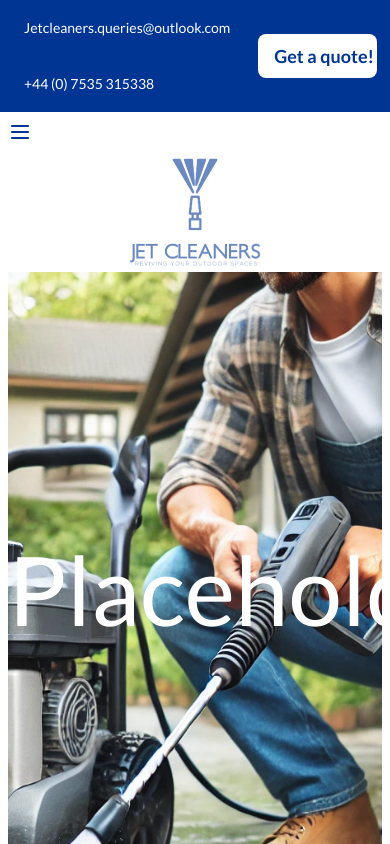
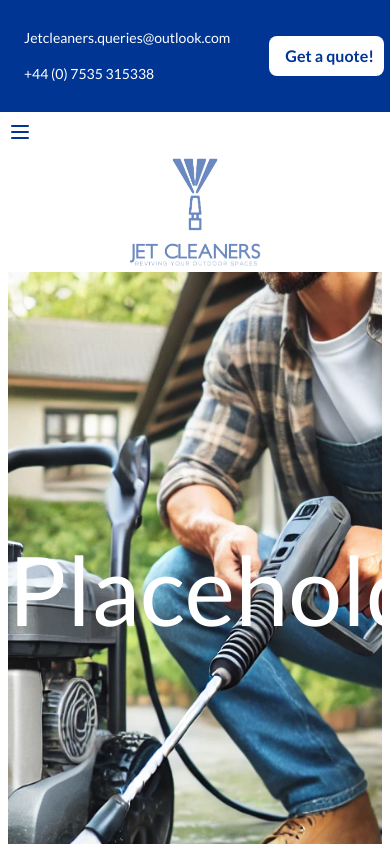
Before and after one commit to TheVagabondSam/JetCleanersWebsite, a Next.js app: page / in a window 390 px wide. Shown: the top 844 px of the page. Built offline with nearby package versions, Linux system fonts and the light colour scheme.

Commit message:
Fix:Header Changes, Responsive

```diff
--- a/src/app/components/header.tsx
+++ b/src/app/components/header.tsx
@@ -1,5 +1,5 @@
 'use client';
-import { useState } from "react";
+import React, { useState } from 'react'
 import Image from "next/image";
 import { ItemMenu } from "./ItemMenu";
 import Logo from "/public/assets/whitelogo.png"
@@ -13,25 +13,25 @@ export function Header() {
 
     return (
         <>
-        <header className="flex w-full h-[112px] min-w-[100%]  items-center min-h[56px] md:h-[56px] bg-logo-blue">
+        <header className="flex w-full h-[112px] items-center min-h[4rem] md:h-[4rem] bg-logo-blue">
             <div className="w-full flex items-center text-center justify-center h-full">
-                <ul className="text-nowrap sm:flex flex-grow md:justify-center items-center text-center w-[100%] h-[100%] text-sm sm:text-lg px-2">
-                        <li className="flex h-[56px] justify-start items-center">
+                <ul className="sm:w-[80%] text-nowrap sm:flex flex-grow md:justify-center items-center justify-end text-center w-[100%] h-56px text-sm sm:text-lg p-2">
+                        <li>
                             <ItemMenu
                             name="Jetcleaners.queries@outlook.com"
                             href="/"
                             />
                         </li>
-                        <li className="flex items-center justify-start h-[56px]">
+                        <li>
                             <ItemMenu
                             name="+44 (0) 7535 315338"
                             href="https://wa.me/4407535315338"
                             />
                         </li>
                         </ul>
-                <div className="text-center flex items-center h-[100%] sm:w-[100%] max-w-[1000px]">
-                    <div className="flex items-center text-center sm:px-2 max-w-[180px] h-[80px]">
-                    <span className="flex md:w-[100%] w-[90%] bg-white text-logo-blue whitespace-nowrap text-lg font-bold rounded-lg sm:m-1 ">
+                <div className="sm:text-center text-start flex items-center h-[100%] max-w-5xl sm:w-[100%]">
+                    <div className="flex items-center sm:px-1 max-w-[150px] h-[80px]">
+                    <span className="md:w-full w-[95%] bg-white text-start text-logo-blue whitespace-nowrap sm:text-lg font-bold rounded-lg">
                         <ItemMenu
                         name="Get a quote!"
                         textColor="text-logo-blue"
@@ -61,17 +61,16 @@ export function Header() {
         </button>
 
         <header className="flex items-center text-center w-[100%] h-[120px] font-bold bg-white ">
-                    <div className="w-full flex md:flex-row  h-[120px] md:justify-start justify-center items-center mx-auto">
-                        <div className="h-[100%] w-[84%] flex items-center justify-center">
-                            <Image className="min-w-[250px] min-h-[120px] flex h-full object-contain bg-cover animate-slow-pulse"
+                    <div className="w-full row-span-1 flex h-[120px] items-center">
+                        <div className="h-[100%] w-full max-w-[800px] min-w-[120px] flex items-center justify-center">
+                            <Image className="h-full object-contain bg-cover animate-slow-pulse"
                             src={Logo}
                             alt="Logo"
                             width={200}
                             height={120}
                             />
                             </div>
-                        <ul className=
-                            {`${menuOpen ? "block" : "hidden"} sm:flex sm:items-center sm:justify-start justify-center md:gap-10 sm:gap-1 h-[100%] sm:mx-1 w-full px-4`}
+                        <ul className={`${menuOpen ? "block" : "hidden"} sm:flex sm:items-center md:justify-start items-start justify-center md:gap-8 sm:gap-1 h-[100%] sm:mx-1 w-full px-4`}
                         >
                             <li>
                                 <ItemMenu
```
